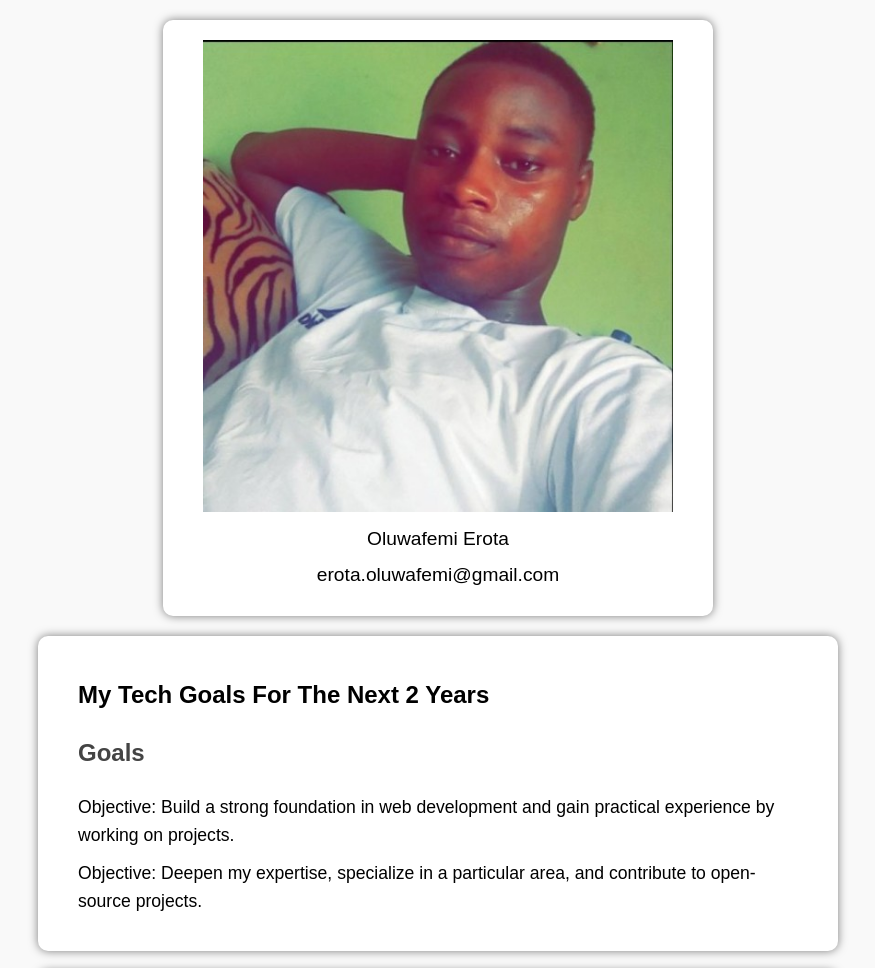
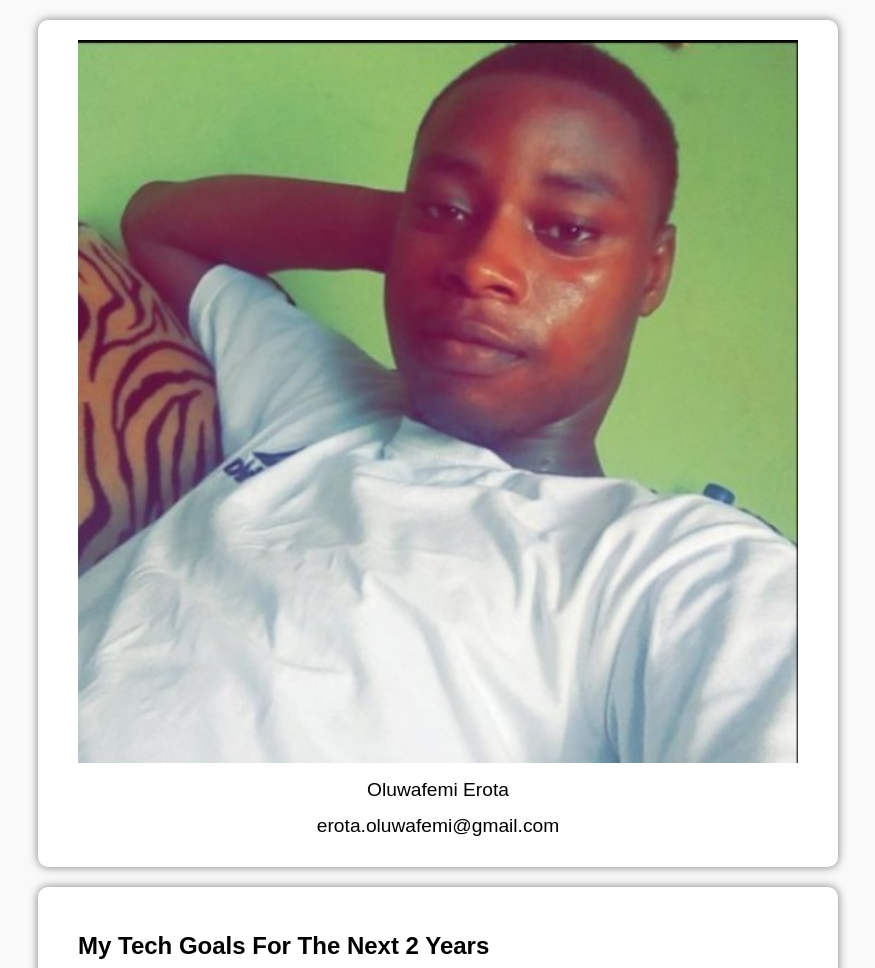
Before and after one commit to OluwafemiErota/web-page, a plain HTML site: page index.html in a window 1280 px wide. Shown: the top 968 px of the page, without its empty margins (202-1077 px from the left). Drawn offline with Linux system fonts and the light colour scheme.

Commit message:
css edited

```diff
--- a/index.css
+++ b/index.css
@@ -24,8 +24,8 @@ h2 {
   background: #fff;
   box-shadow: 0 0 10px rgba(0, 0, 0, 0.5);
   margin: 20px auto;
-  width: 80%;
-  max-width: 550px;
+  width: 90%;
+  max-width: 800px;
   border-radius: 10px;
 }
 #profile img {
@@ -94,6 +94,7 @@ footer p {
   #profile {
     flex-direction: row;
     justify-content: space-around;
+    width: 90%;
   }
 
   #profile img {
--- a/index.html
+++ b/index.html
@@ -11,10 +11,10 @@
 
   <section id="profile">
     <img src="slack profile image.jpeg" alt="Slack Profile Picture" data-testid="slackProfilePicture">
-    <div>
+
       <p data-testid="slackDisplayName">Oluwafemi Erota</p>
       <p data-testid="slackEmail">erota.oluwafemi@gmail.com</p>
-    </div>
+
   </section>
 
   <section id="goals">
```
